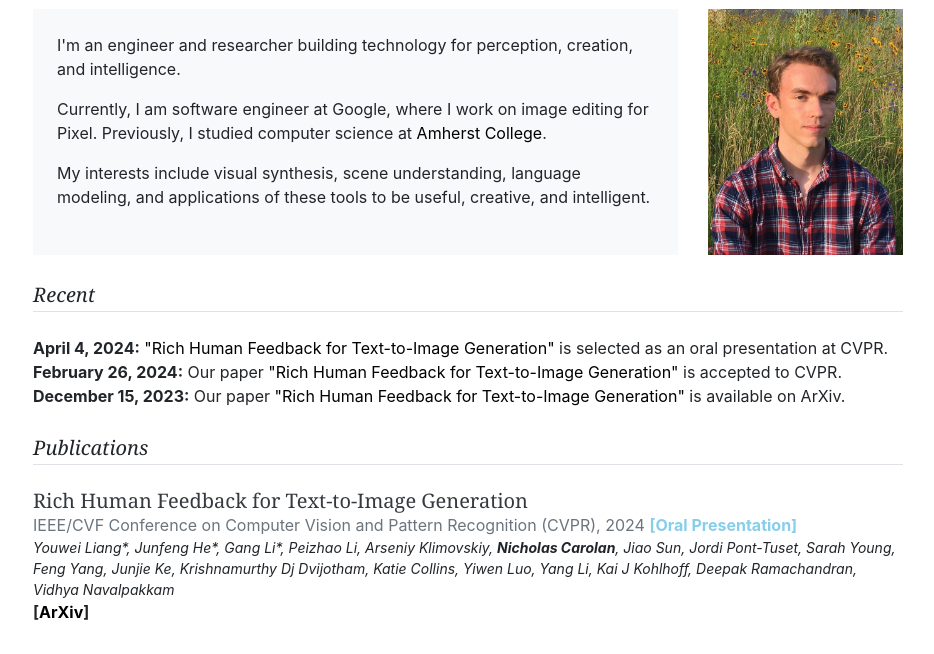
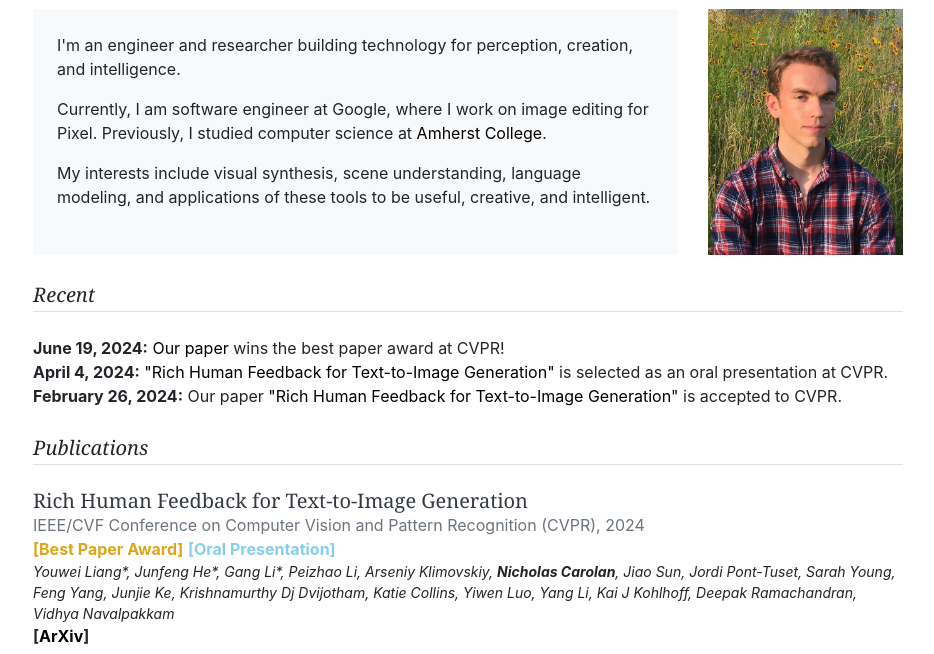
Before and after one commit to ncarolan/ncarolan.github.io, a plain HTML site: page index.html in a window 1280 px wide. Shown: the part 116-770 px from the top of the page, without its empty margins (172-1106 px from the left). Drawn offline with nearby package versions, Linux system fonts and the light colour scheme.

Commit message:
Add best paper award.

```diff
--- a/css/blog.css
+++ b/css/blog.css
@@ -200,3 +200,8 @@ h1, h2, h3, h4, h5, h6 {
 .text-small {
     font-size: 14px;
 }
+
+.gold-text {
+  color: goldenrod;
+  font-weight: bold;
+}
--- a/index.html
+++ b/index.html
@@ -61,16 +61,17 @@
 
       <!-- Recent Content -->
       <h5 class="pt-1 mt-4 pb-1 mb-4 font-italic border-bottom">Recent</h5>
+      <p class="mb-0"><strong>June 19, 2024:</strong> <a href="https://arxiv.org/abs/2312.10240">Our paper</a> wins the best paper award at CVPR!</p>
       <p class="mb-0"><strong>April 4, 2024:</strong> <a href="https://arxiv.org/abs/2312.10240">"Rich Human Feedback for Text-to-Image Generation"</a> is selected as an oral presentation at CVPR.</p>
       <p class="mb-0"><strong>February 26, 2024:</strong> Our paper <a href="https://arxiv.org/abs/2312.10240">"Rich Human Feedback for Text-to-Image Generation"</a> is accepted to CVPR.</p>
-      <p class="mb-0"><strong>December 15, 2023:</strong> Our paper <a href="https://arxiv.org/abs/2312.10240">"Rich Human Feedback for Text-to-Image Generation"</a> is available on ArXiv.</p>
       <!-- /Recent Content -->
 
       <!-- Publications -->
       <h5 id="publications" class="pt-1 mt-4 pb-1 mb-4 font-italic border-bottom">Publications</h5>
 
         <h5 class="mb-0"><a class="text-dark">Rich Human Feedback for Text-to-Image Generation</a></h5>
-        <div class="mb-0 text-muted">IEEE/CVF Conference on Computer Vision and Pattern Recognition (CVPR), 2024 <span class="blue-text">[Oral Presentation]</span></div>
+        <div class="mb-0 text-muted">IEEE/CVF Conference on Computer Vision and Pattern Recognition (CVPR), 2024</div>
+        <div><span class="gold-text">[Best Paper Award]</span> <span class="blue-text">[Oral Presentation]</span></div>
 
         <p class="text-small mb-0"><i> Youwei Liang*, Junfeng He*, Gang Li*, Peizhao Li, Arseniy Klimovskiy, <strong>Nicholas Carolan</strong>, Jiao Sun, Jordi Pont-Tuset, Sarah Young, Feng Yang, Junjie Ke, Krishnamurthy Dj Dvijotham, Katie Collins, Yiwen Luo, Yang Li, Kai J Kohlhoff, Deepak Ramachandran, Vidhya Navalpakkam</i></p>
       <strong class="mb-1">[<a href="https://arxiv.org/abs/2312.10240">ArXiv</a>]</strong>
```
